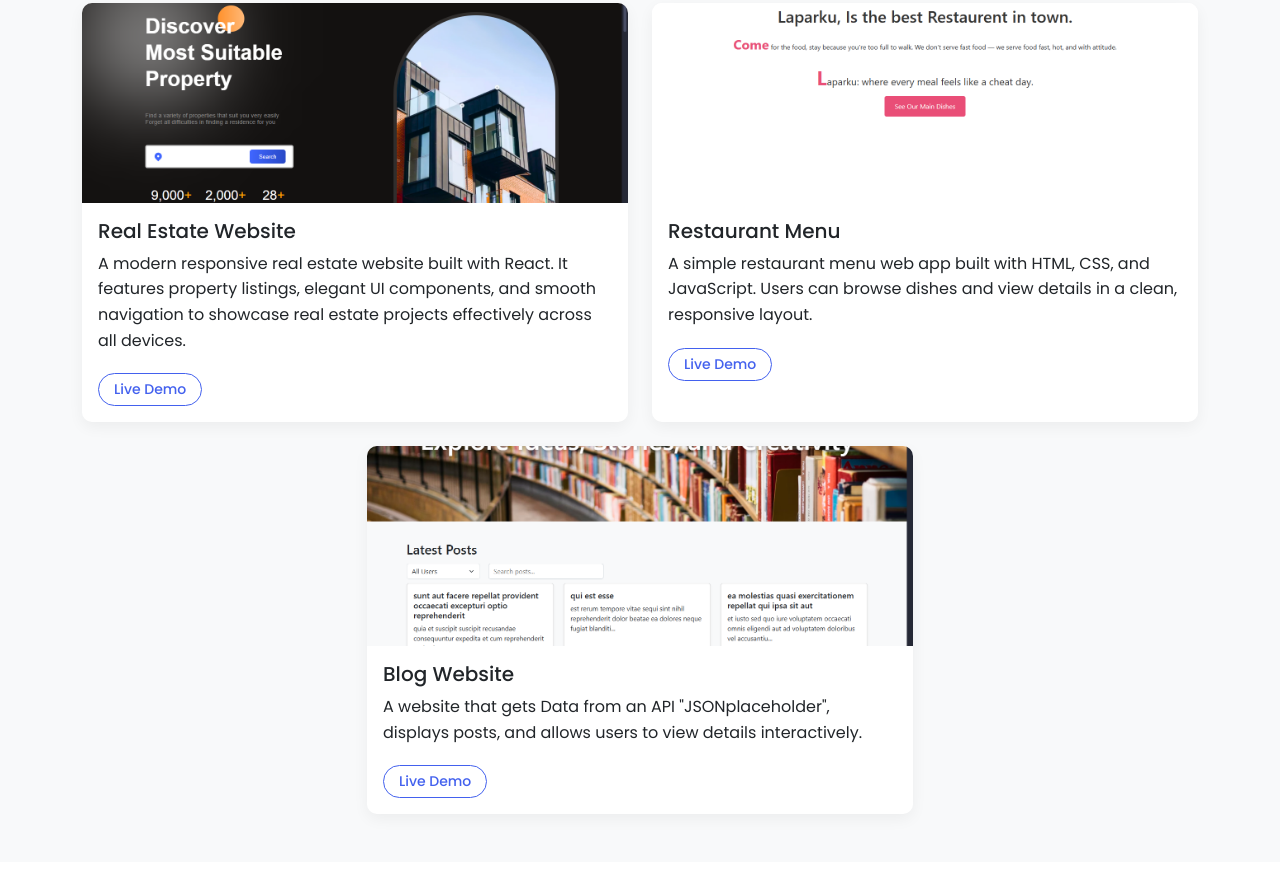
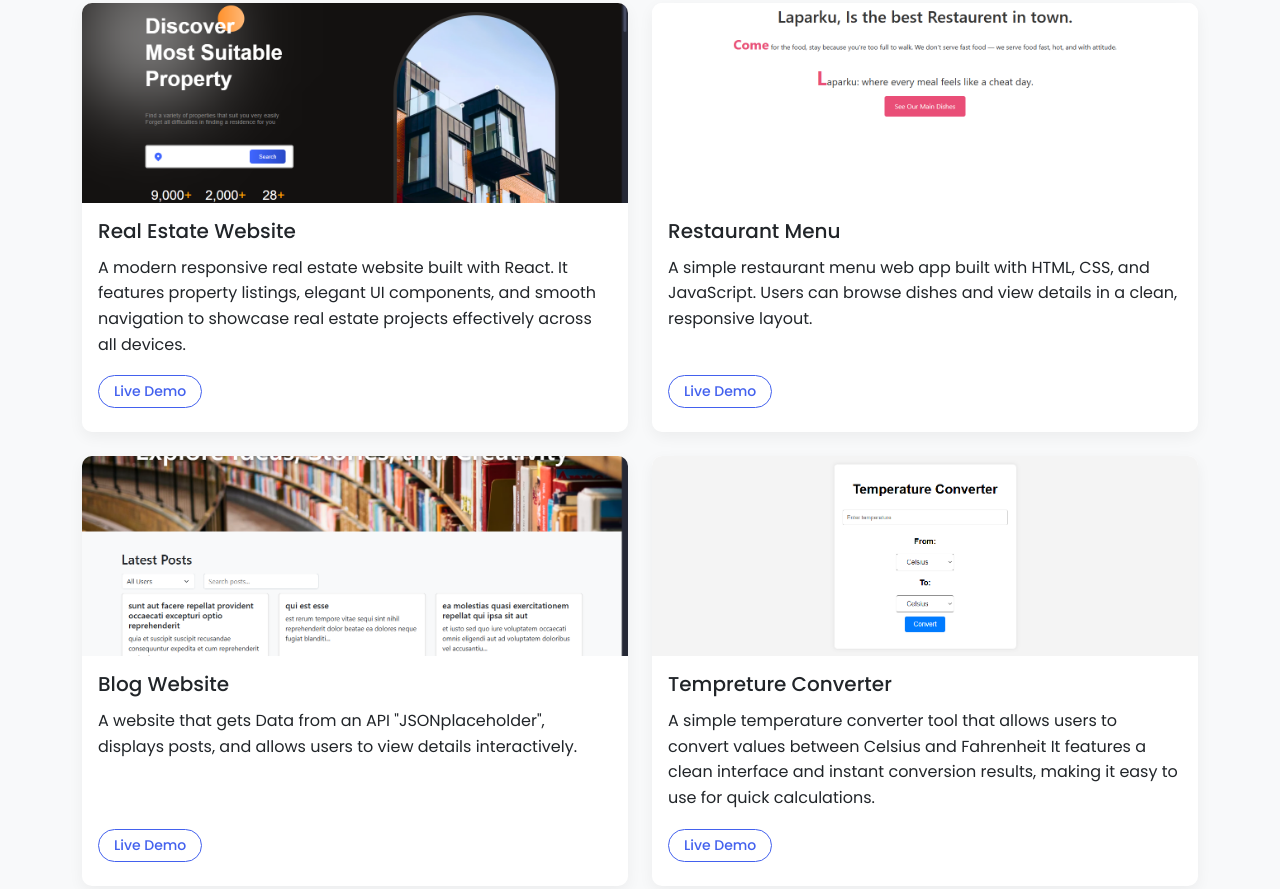
Before and after one commit to MahmoudWebDeveloper77/Portfolio, a plain HTML site: page index.html in a window 1280 px wide. Shown: the part 1504-2393 px from the top of the page. Drawn offline with nearby package versions, Linux system fonts and the light colour scheme.

Commit message:
added a project & made some changes about project's css

```diff
--- a/index.html
+++ b/index.html
@@ -261,6 +261,41 @@
               </div>
             </div>
           </div>
+          <div class="col-lg-6">
+            <div class="card project-card h-100">
+              <div class="project-image-container">
+                <img
+                  src="./images/tempreture converter project.png"
+                  class="card-img-top"
+                  alt="Blog Website Project"
+                />
+                <div class="project-overlay">
+                  <div class="project-technologies">
+                    <span class="tech-badge">HTML</span>
+                    <span class="tech-badge">CSS</span>
+                    <span class="tech-badge">JavaScript</span>
+                  </div>
+                </div>
+              </div>
+              <div class="card-body">
+                <h5 class="card-title">Tempreture Converter</h5>
+                <p class="card-text">
+                  A simple temperature converter tool that allows users to
+                  convert values between Celsius and Fahrenheit It features a
+                  clean interface and instant conversion results, making it easy
+                  to use for quick calculations.
+                </p>
+                <div class="project-links">
+                  <a
+                    href="https://mahmoudwebdeveloper77.github.io/Tempreture-Converter"
+                    class="btn btn-outline-primary btn-sm"
+                    target="_blank"
+                    >Live Demo</a
+                  >
+                </div>
+              </div>
+            </div>
+          </div>
         </div>
       </div>
     </section>
--- a/styles.css
+++ b/styles.css
@@ -193,12 +193,16 @@ body {
 }
 
 /* Projects Section */
+
 .project-card {
   border: none;
   border-radius: 10px;
   overflow: hidden;
   transition: all 0.3s ease;
   box-shadow: 0 5px 15px rgba(0, 0, 0, 0.05);
+  height: 100%;
+  display: flex;
+  flex-direction: column;
 }
 
 .project-card:hover {
@@ -215,6 +219,7 @@ body {
   height: 200px;
   object-fit: cover;
   transition: all 0.5s ease;
+  width: 100%;
 }
 
 .project-card:hover img {
@@ -239,6 +244,23 @@ body {
   opacity: 1;
 }
 
+.project-card .card-body {
+  display: flex;
+  flex-direction: column;
+  flex: 1 1 auto;
+  justify-content: flex-start;
+  align-items: flex-start;
+  padding-bottom: 24px;
+}
+
+.project-card .card-title {
+  margin-bottom: 12px;
+}
+
+.project-card .card-text {
+  margin-bottom: 18px;
+}
+
 .project-technologies {
   text-align: center;
 }
@@ -255,7 +277,8 @@ body {
 }
 
 .project-links {
-  margin-top: 20px;
+  margin-top: auto;
+  width: 100%;
 }
 
 .project-links .btn {
```
Also changed, not shown: images/tempreture converter project.png (added).
